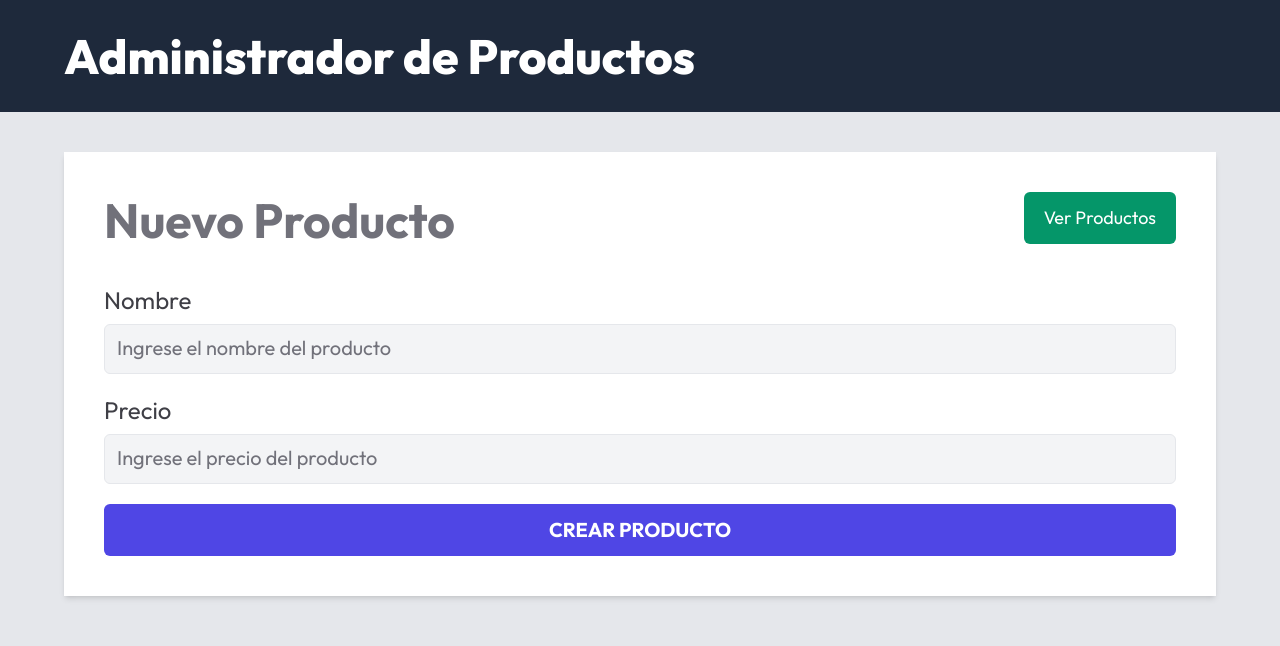
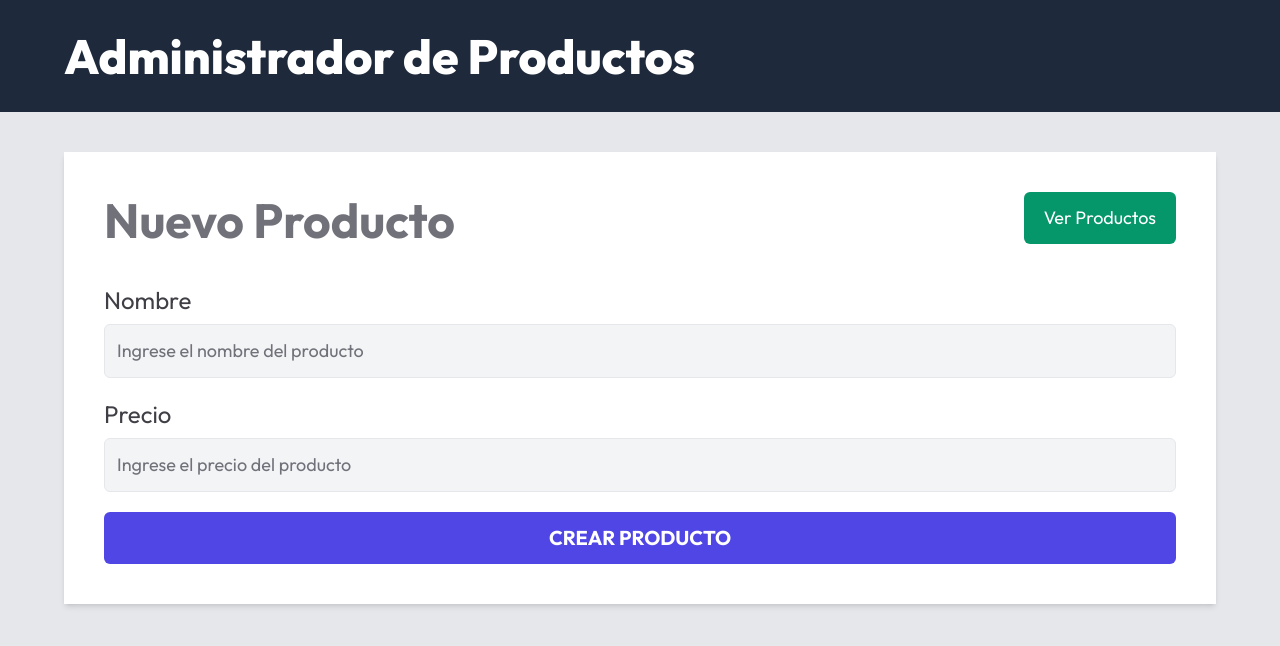
Before and after one commit to Valenmar03/AdministradorProductosFront, a React (Vite) app: page /product/new in a window 1280 px wide. Shown: the top 646 px of the page. Built offline with nearby package versions, Linux system fonts and the light colour scheme.

Commit message:
Error message in new product form

```diff
--- /dev/null
+++ b/src/components/ErrorMessage.tsx
@@ -0,0 +1,13 @@
+import { PropsWithChildren } from "react";
+
+function ErrorMessage({ children }: PropsWithChildren) {
+   return (
+      <>
+         <div className="text-white text-lg bg-red-600 p-3 w-full font-semibold uppercase mt-5 rounded text-center">
+            {children}
+         </div>
+      </>
+   );
+}
+
+export default ErrorMessage;
--- a/src/views/NewProduct.tsx
+++ b/src/views/NewProduct.tsx
@@ -1,25 +1,30 @@
-import { Link, Form, useActionData } from "react-router-dom";
+import {
+   Link,
+   Form,
+   useActionData,
+   ActionFunctionArgs,
+} from "react-router-dom";
+import ErrorMessage from "../components/ErrorMessage";
 
-export async function action({request}){
-   const data = Object.fromEntries(await request.formData())
-   let error = []
-   if(Object.values(data).includes('')){
-      error.push('Todos los campos son obligatorios')
+export async function action({ request }: ActionFunctionArgs) {
+   const data = Object.fromEntries(await request.formData());
+   let error = "";
+   if (Object.values(data).includes("") || Object.values(data)[1] === '0') {
+      error = "Todos los campos son obligatorios";
    }
-   if(data.price <= 0 && data.price !== ''){
-      error.push('El precio debe ser mayor a 0')
+   if (error.length > 0) {
+      return {
+         error,
+         name: Object.values(data)[0],
+         price: Object.values(data)[1]
+      };
    }
-   if(error.length > 0){
-      return error
-   }
-   return {}
+   return data;
 }
 
 export default function NewProduct() {
-
-   const error = useActionData()
-   console.log(error)
-
+   const data = useActionData() as {};
+   console.log(data)
 
    return (
       <>
@@ -32,10 +37,8 @@ export default function NewProduct() {
                Ver Productos
             </Link>
          </div>
-         <Form
-            className="mt-10"
-            method="POST"
-         >
+         {data && (Object.values(data)[0] === 'Todos los campos son obligatorios' && <ErrorMessage>{Object.values(data)}</ErrorMessage>)}
+         <Form className="mt-10" method="POST">
             <div className="mb-5">
                <label htmlFor="name" className="text-2xl text-zinc-700">
                   Nombre
@@ -45,7 +48,10 @@ export default function NewProduct() {
                   id="name"
                   name="name"
                   placeholder="Ingrese el nombre del producto"
-                  className="block p-3 border bg-gray-100 mt-2 rounded-md w-full placeholder:text-xl placeholder:text-zinc-500 outline-none"
+                  className={`block p-3 border bg-gray-100 mt-2
+                  rounded-md w-full placeholder:text-lg text-lg
+                  placeholder:text-zinc-500 outline-none
+                  ${data && (Object.values(data)[1] === '' && 'border-l-8 border-l-red-600')}`}
                />
             </div>
             <div className="mb-5">
@@ -57,13 +63,16 @@ export default function NewProduct() {
                   id="price"
                   name="price"
                   placeholder="Ingrese el precio del producto"
-                  className="block p-3 border bg-gray-100 mt-2 rounded-md w-full placeholder:text-xl placeholder:text-zinc-500 outline-none"
+                  className={`block p-3 border bg-gray-100 mt-2
+                  rounded-md w-full placeholder:text-lg text-lg
+                  placeholder:text-zinc-500 outline-none
+                  ${data && ((Object.values(data)[2] === '' || Object.values(data)[2] === '0') && 'border-l-8 border-l-red-600')}`}
                />
             </div>
             <input
-              type="submit"
-              className="text-white bg-indigo-600 w-full p-3 rounded-md text-xl uppercase font-bold cursor-pointer hover:bg-indigo-700 duration-200"
-              value="Crear Producto"
+               type="submit"
+               className="text-white bg-indigo-600 w-full p-3 rounded-md text-xl uppercase font-bold cursor-pointer hover:bg-indigo-700 duration-200"
+               value="Crear Producto"
             />
          </Form>
       </>
```
